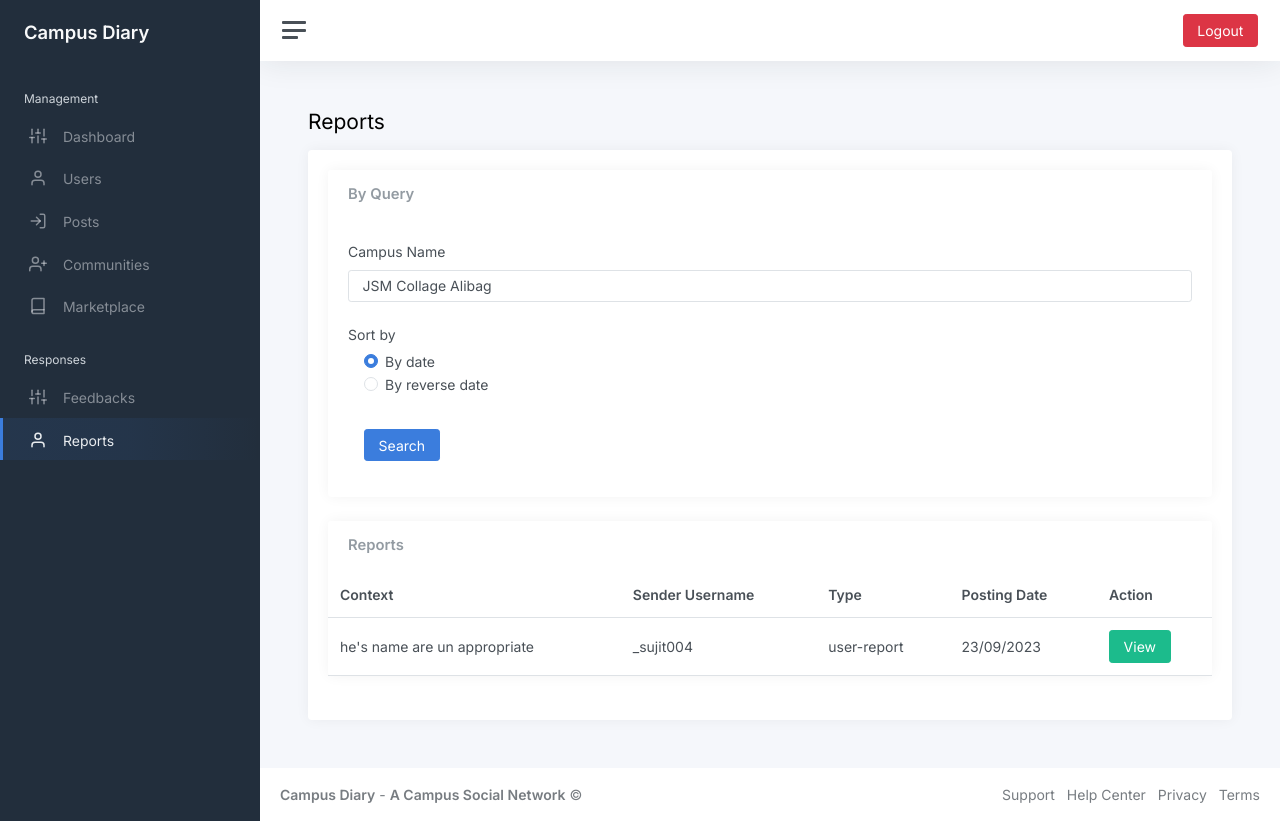
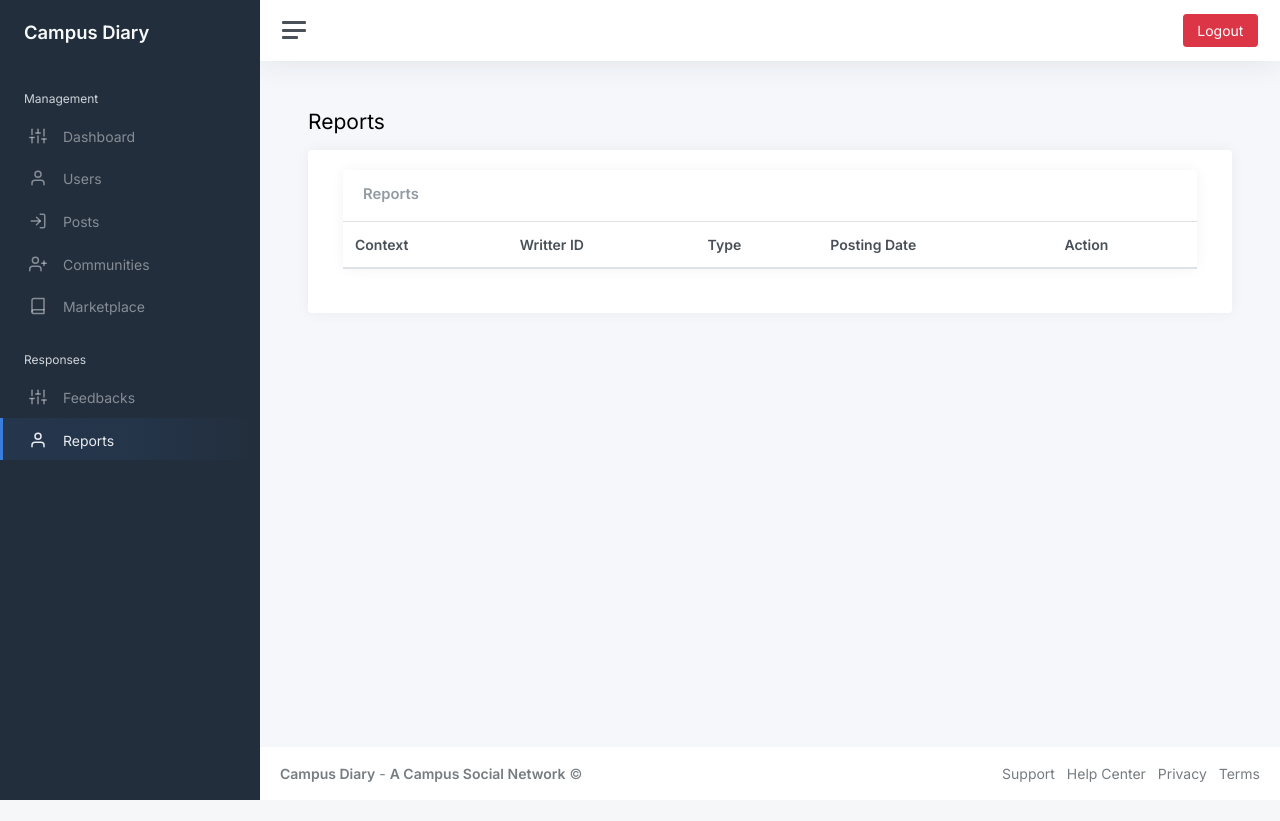
Before and after one commit to BhoirSujit/Campus-Diary-Admin, a Node server app: page /report/ in a window 1280 px wide. After the commit the page ends 800 px from the top, so only its background shows below. Run offline with Node 20, Linux system fonts and the light colour scheme; data that the repository does not hold is empty; some libraries are stand-ins or nearby versions.

Commit message:
reports done

```diff
--- a/routes/report.js
+++ b/routes/report.js
@@ -3,9 +3,21 @@ const express = require('express')
 const router = express.Router();
 
 const db = require('../config')
-const postsRef = db.collection("posts");
+const Ref = db.collection("reports");
 
 router.use(express.static('public'));
+
+async function getDataByQuery(afterLoad) {
+  try {
+    //getting data //add .where('campus', '==', campus)
+    const snapshot = await Ref.orderBy('submitDate', 'DESC').get()
+    afterLoad(snapshot)
+
+  }
+  catch (error) {
+    console.log(error);
+  }
+}
 
 router
 .get("/", (req, res) => {
@@ -14,6 +26,36 @@ router
     }
     res.render("report", locals)
   })
+  .post('/', function (req, res) {
+
+    if (req.body.type == 'q') {
+
+      console.log('getting data for reports');
 
 
+      getDataByQuery((snapshot) => {
+
+        var data = [];
+
+        console.log('snapshote are : ' + snapshot);
+        if (snapshot.empty) {
+          console.log('No matching documents.');
+
+        }
+        else {
+          snapshot.forEach(doc => {
+            console.log(doc.id, '=>', doc.data());
+            data.push(doc.data());
+
+          });
+
+
+        }
+        res.send({
+          postdata: data
+        })
+      })
+    }
+  })
+
 module.exports = router
--- a/views/report.ejs
+++ b/views/report.ejs
@@ -11,6 +11,12 @@
 	<link rel="canonical" href="https://demo-basic.adminkit.io/" />
 
 	<title>Campus Dairy Admin</title>
+
+	<link rel="stylesheet" href="https://cdn.jsdelivr.net/npm/bootstrap@4.6.2/dist/css/bootstrap.min.css">
+	<script src="https://cdn.jsdelivr.net/npm/jquery@3.6.4/dist/jquery.slim.min.js"></script>
+	<script src="https://cdn.jsdelivr.net/npm/popper.js@1.16.1/dist/umd/popper.min.js"></script>
+	<script src="https://cdn.jsdelivr.net/npm/bootstrap@4.6.2/dist/js/bootstrap.bundle.min.js"></script>
+
 
 	<link href="css/app.css" rel="stylesheet">
 	<link href="https://fonts.googleapis.com/css2?family=Inter:wght@300;400;600&display=swap" rel="stylesheet">
@@ -31,7 +37,8 @@
 
 					<li class="sidebar-item">
 						<a class="sidebar-link" href="/dashbord">
-              <i class="align-middle" data-feather="sliders"></i> <span class="align-middle">Dashboard</span>
+							<i class="align-middle" data-feather="sliders"></i> <span
+								class="align-middle">Dashboard</span>
 						</a>
 					</li>
 
@@ -49,13 +56,15 @@
 
 					<li class="sidebar-item">
 						<a class="sidebar-link" href="/communities">
-              <i class="align-middle" data-feather="user-plus"></i> <span class="align-middle">Communities</span>
+							<i class="align-middle" data-feather="user-plus"></i> <span
+								class="align-middle">Communities</span>
 						</a>
 					</li>
 
 					<li class="sidebar-item">
 						<a class="sidebar-link" href="/marketplace">
-              <i class="align-middle" data-feather="book"></i> <span class="align-middle">Marketplace</span>
+							<i class="align-middle" data-feather="book"></i> <span
+								class="align-middle">Marketplace</span>
 						</a>
 					</li>
 
@@ -65,7 +74,8 @@
 
 					<li class="sidebar-item ">
 						<a class="sidebar-link" href="/feedback">
-              <i class="align-middle" data-feather="sliders"></i> <span class="align-middle">Feedbacks</span>
+							<i class="align-middle" data-feather="sliders"></i> <span
+								class="align-middle">Feedbacks</span>
 						</a>
 					</li>
 
@@ -100,53 +110,38 @@
 
 					<h1 class="h3 mb-3">Reports</h1>
 
+					<!-- The Modal -->
+					<div class="modal" id="myModal">
+						<div class="modal-dialog">
+							<div class="modal-content">
+
+								<!-- Modal Header -->
+								<div class="modal-header">
+									<h4 class="modal-title">Post Data</h4>
+									<button type="button" class="close" data-dismiss="modal">&times;</button>
+								</div>
+
+								<!-- Modal body -->
+								<div class="modal-body">
+									<div id="modelbody"></div>
+								</div>
+
+								<!-- Modal footer -->
+								<div class="modal-footer">
+									<button type="button" class="btn btn-danger"
+										data-dismiss="modal">Close</button>
+
+								</div>
+
+							</div>
+						</div>
+					</div>
+
 					<div class="row">
 						<div class="col-12">
 							<div class="card">
 
 								<div class="card-body">
-
-                                    <div class="card">
-                                        <div class="card-header">
-                                            <h5 class="card-title mb-0">By Query</h5>
-                                        </div>
-                                        <div class="card-body">
-
-                                            <div class="mb-3">
-                                                <label class="form-label">Campus Name</label>
-                                                <select class="form-control">
-                    <option>JSM Collage Alibag</option>
-                    <option>PNP Collage Alibag</option>
-                  </select>
-                                            </div>
-                                            <div class="mb-3">
-                                                <div class="row">
-                                                    <label class="col-form-label">Sort by</label>
-                                                    <div class="ms-3">
-
-														<label class="form-check">
-                                                            <input name="radio-3" type="radio" class="form-check-input" checked="">
-                                                            <span class="form-check-label">By date</span>
-                                                        </label>
-                                                        <label class="form-check">
-                                                            <input name="radio-3" type="radio" class="form-check-input">
-                                                            <span class="form-check-label">By reverse date</span>
-                                                        </label>
-
-                                                    </div>
-                                                </div>
-                                            </div>
-											<div>
-												<a href="#" class="btn btn-primary m-3">Search</a>
-											</div>
-
-                                        </div>
-
-
-                                    </div>
-
-
-
 
 									<div class="col-12 col-lg-12 col-xxl-12 d-flex">
 										<div class="card flex-fill">
@@ -158,23 +153,17 @@
 												<thead>
 													<tr>
 														<th>Context</th>
-														<th class="d-none d-xl-table-cell">Sender Username</th>
+														<th class="d-none d-xl-table-cell">Writter ID</th>
 														<th class="d-none d-xl-table-cell">Type</th>
 														<th class="d-none d-xl-table-cell">Posting Date</th>
 														<th class="d-none d-md-table-cell">Action</th>
 													</tr>
 												</thead>
-												<tbody>
-													<tr>
-														<td>he's name are un appropriate</td>
-														<td class="d-none d-xl-table-cell">_sujit004</td>
-                                                        <td class="d-none d-xl-table-cell">user-report</td>
-                                                        <td class="d-none d-xl-table-cell">23/09/2023</td>
-														<td class="d-none d-md-table-cell">
-															<button class="btn btn-success">View</button>
+												<tbody id="datacontainer">
+													<div>
 
-														</td>
-													</tr>
+													</div>
+
 												</tbody>
 											</table>
 										</div>
@@ -194,7 +183,9 @@
 					<div class="row text-muted">
 						<div class="col-6 text-start">
 							<p class="mb-0">
-								<a class="text-muted" href="" target="_blank"><strong>Campus Diary</strong></a> - <a class="text-muted" href="https://adminkit.io/" target="_blank"><strong>A Campus Social Network</strong></a>								&copy;
+								<a class="text-muted" href="" target="_blank"><strong>Campus Diary</strong></a> - <a
+									class="text-muted" href="https://adminkit.io/" target="_blank"><strong>A Campus
+										Social Network</strong></a> &copy;
 							</p>
 						</div>
 						<div class="col-6 text-end">
@@ -220,6 +211,69 @@
 	</div>
 
 	<script src="js/app.js"></script>
+	<script src="https://code.jquery.com/jquery-3.7.1.min.js"
+		integrity="sha256-/JqT3SQfawRcv/BIHPThkBvs0OEvtFFmqPF/lYI/Cxo=" crossorigin="anonymous"></script>
+	<script>
+		var datacontainer = document.getElementById('datacontainer');
+		var modelbody = document.getElementById('modelbody');
+		var data = null;
+
+		function loadData() {
+			let tabledata = "";
+			console.log("data are : " + data);
+			for (var i = 0; i < data.length; i++) {
+
+				console.log(data[i]);
+				//load data here
+				tabledata += '<tr><td>' + data[i]["context"] + '</td><td class="d-none d-xl-table-cell">' + data[i]["writterid"] + '</td><td class="d-none d-xl-table-cell">' + data[i]["type"] + '</td><td class="d-none d-xl-table-cell">' +new Date(data[i]["submitDate"]._seconds * 1000).toLocaleString()  + '</td><td class="d-none d-md-table-cell"><button class="btn btn-success" onclick="return addData(' + i + ')" data-toggle="modal" data-target="#myModal">View</button></td></tr>';
+				//
+
+
+			}
+			datacontainer.innerHTML = tabledata;
+		}
+
+		function doCall()
+		{
+
+
+		$.ajax(
+			{
+				url: "/report",
+				method: 'POST',
+				contentType: 'application/json',
+				data: JSON.stringify({ 'type': 'q' }),
+				success: function (res) {
+					console.log("pid = " + res.m + "data are : " + res.postdata);
+					data = JSON.parse(JSON.stringify(res.postdata));
+
+
+					loadData();
+				}
+			}
+		)
+		}
+
+		doCall();
+
+
+
+		var hi = 0;
+
+		function addData(position) {
+			hi = position;
+			console.log("data filling : " + position)
+			let datac = "";
+			datac += "<p>type : " + data[position]["type"] + "<p>";
+			datac += "<p>Context : " + data[position]["context"] + "<p>";
+			datac += "<p>id : " + data[position]["id"] + "<p>";
+			datac += "<p>Creation Date : " + new Date(data[position]["submitDate"]._seconds * 1000).toLocaleString() + "<p>";
+			datac += "<p>Writter id : " + data[position]["writterid"] + "<p>";
+			modelbody.innerHTML = datac;
+			return false;
+		}
+
+	</script>
 
 
 
```
Lines whose indentation alone changed are shown as unchanged.
